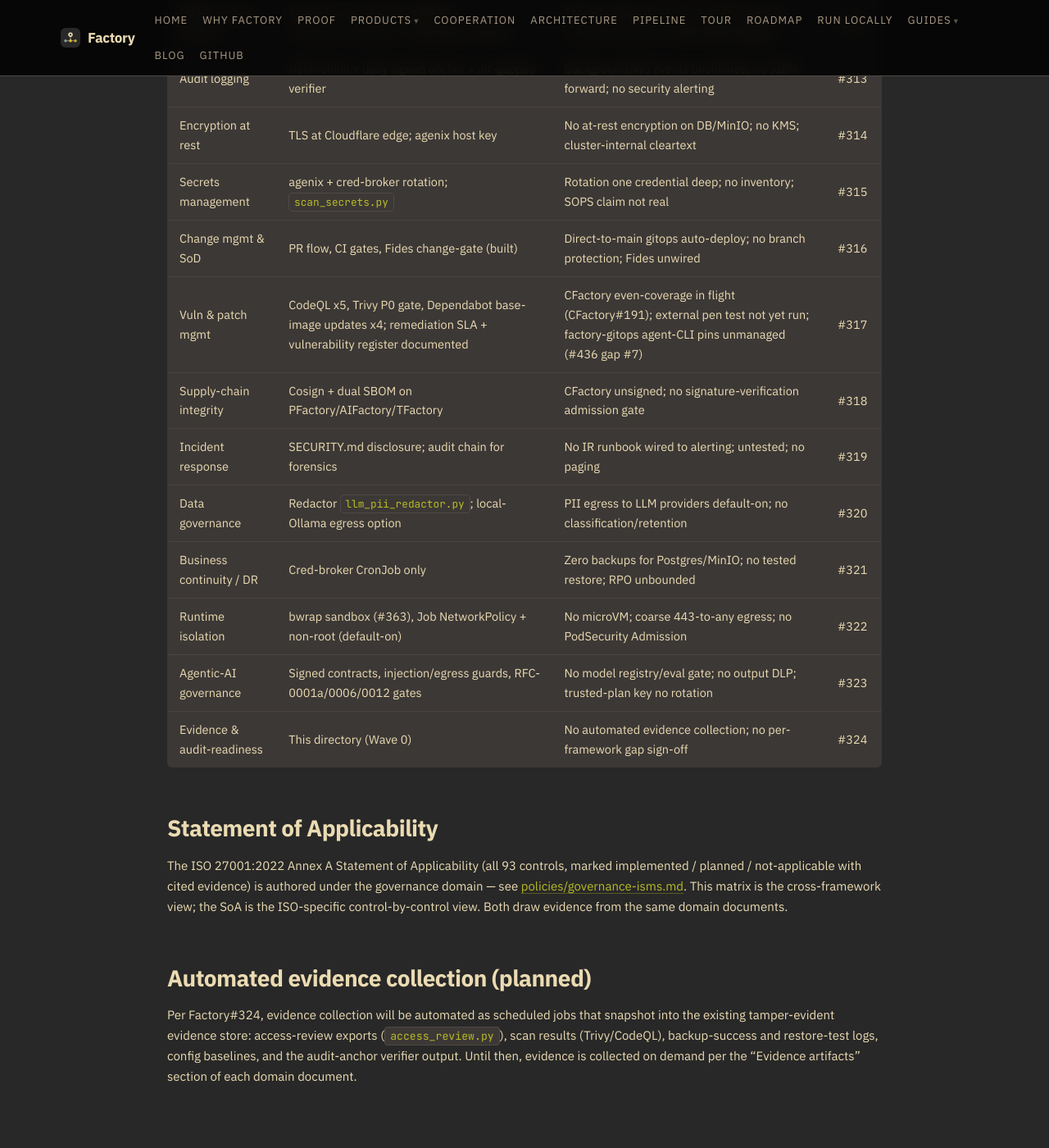
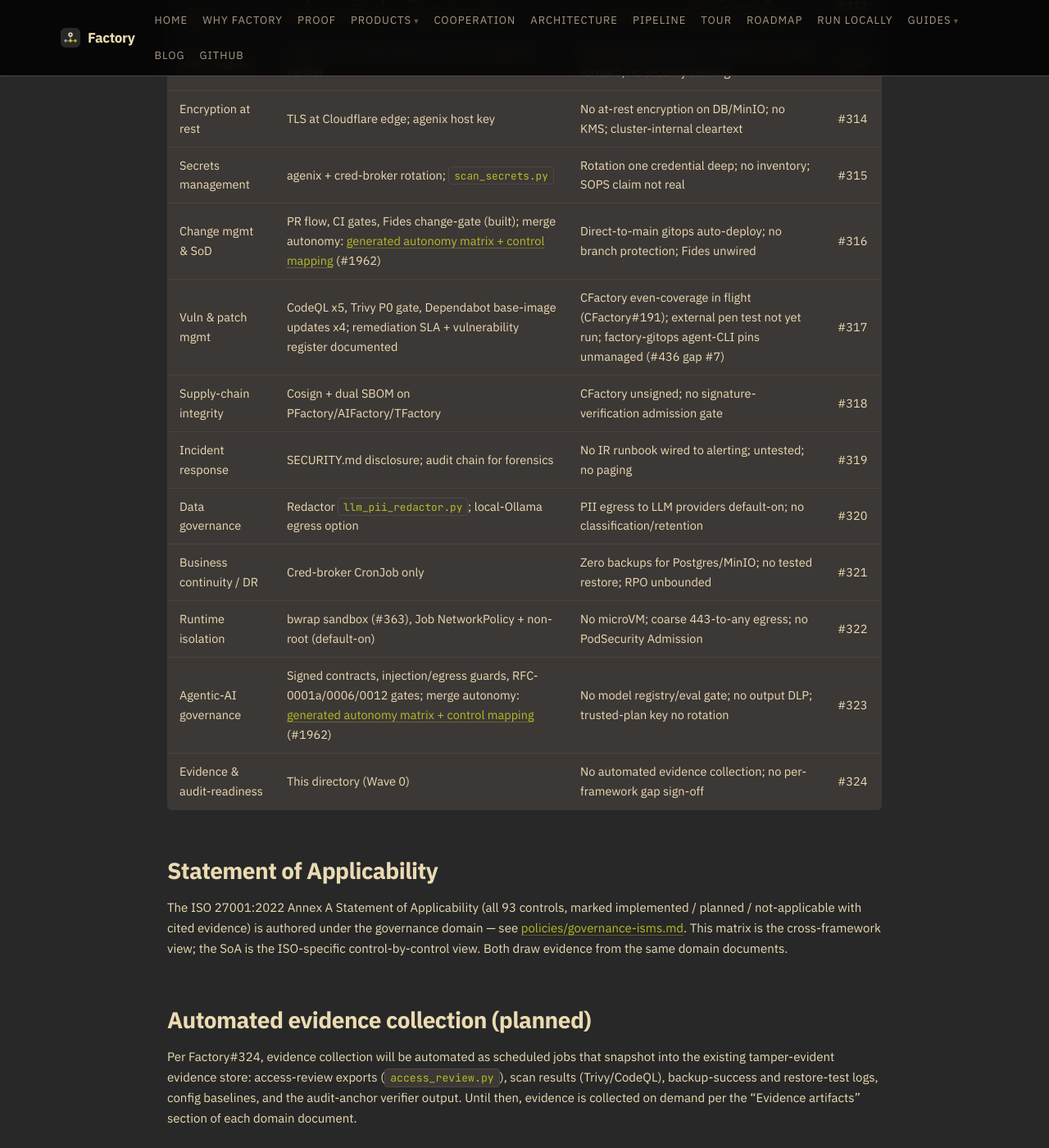
Before and after one commit to olafkfreund/Factory, a Jekyll site: the page built from docs/compliance/control-matrix.md, in a window 1280 px wide and 1400 px high, scrolled down 2193 px. Shown: the whole window at 82% size. Built offline with Jekyll 4.4.1, drawn with Linux system fonts in a browser that asks for light colours; our own code applies the rules of GitHub Pages for plain Markdown files.

Commit message:
docs(compliance): link the generated autonomy matrix from #316 and #323 rows (#1962)
Links only; the content lives in AIFactory and is generated from code.

Co-Authored-By: Claude Opus 5.5 <noreply@anthropic.com>
Claude-Session: https://claude.ai/code/session_01L5j1hQCdA4NmA4jiKDNBX4

```diff
--- a/docs/compliance/control-matrix.md
+++ b/docs/compliance/control-matrix.md
@@ -47,14 +47,14 @@ as separate columns here.
 | Audit logging | Hash-chain + daily signed anchor + air-gapped verifier | Background/WS events unchained; no SIEM forward; no security alerting | #313 |
 | Encryption at rest | TLS at Cloudflare edge; agenix host key | No at-rest encryption on DB/MinIO; no KMS; cluster-internal cleartext | #314 |
 | Secrets management | agenix + cred-broker rotation; `scan_secrets.py` | Rotation one credential deep; no inventory; SOPS claim not real | #315 |
-| Change mgmt & SoD | PR flow, CI gates, Fides change-gate (built) | Direct-to-main gitops auto-deploy; no branch protection; Fides unwired | #316 |
+| Change mgmt & SoD | PR flow, CI gates, Fides change-gate (built); merge autonomy: [generated autonomy matrix + control mapping](https://olafkfreund.github.io/AIFactory/compliance/autonomy-matrix) (#1962) | Direct-to-main gitops auto-deploy; no branch protection; Fides unwired | #316 |
 | Vuln & patch mgmt | CodeQL x5, Trivy P0 gate, Dependabot base-image updates x4; remediation SLA + vulnerability register documented | CFactory even-coverage in flight (CFactory#191); external pen test not yet run; factory-gitops agent-CLI pins unmanaged (#436 gap #7) | #317 |
 | Supply-chain integrity | Cosign + dual SBOM on PFactory/AIFactory/TFactory | CFactory unsigned; no signature-verification admission gate | #318 |
 | Incident response | SECURITY.md disclosure; audit chain for forensics | No IR runbook wired to alerting; untested; no paging | #319 |
 | Data governance | Redactor `llm_pii_redactor.py`; local-Ollama egress option | PII egress to LLM providers default-on; no classification/retention | #320 |
 | Business continuity / DR | Cred-broker CronJob only | Zero backups for Postgres/MinIO; no tested restore; RPO unbounded | #321 |
 | Runtime isolation | bwrap sandbox (#363), Job NetworkPolicy + non-root (default-on) | No microVM; coarse 443-to-any egress; no PodSecurity Admission | #322 |
-| Agentic-AI governance | Signed contracts, injection/egress guards, RFC-0001a/0006/0012 gates | No model registry/eval gate; no output DLP; trusted-plan key no rotation | #323 |
+| Agentic-AI governance | Signed contracts, injection/egress guards, RFC-0001a/0006/0012 gates; merge autonomy: [generated autonomy matrix + control mapping](https://olafkfreund.github.io/AIFactory/compliance/autonomy-matrix) (#1962) | No model registry/eval gate; no output DLP; trusted-plan key no rotation | #323 |
 | Evidence & audit-readiness | This directory (Wave 0) | No automated evidence collection; no per-framework gap sign-off | #324 |
 
 ## Statement of Applicability
```
